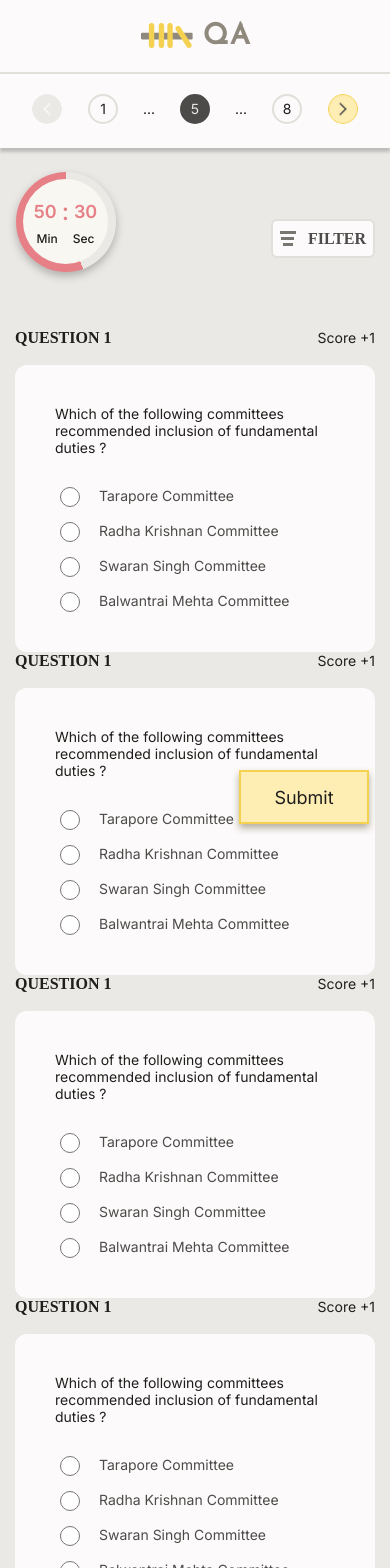
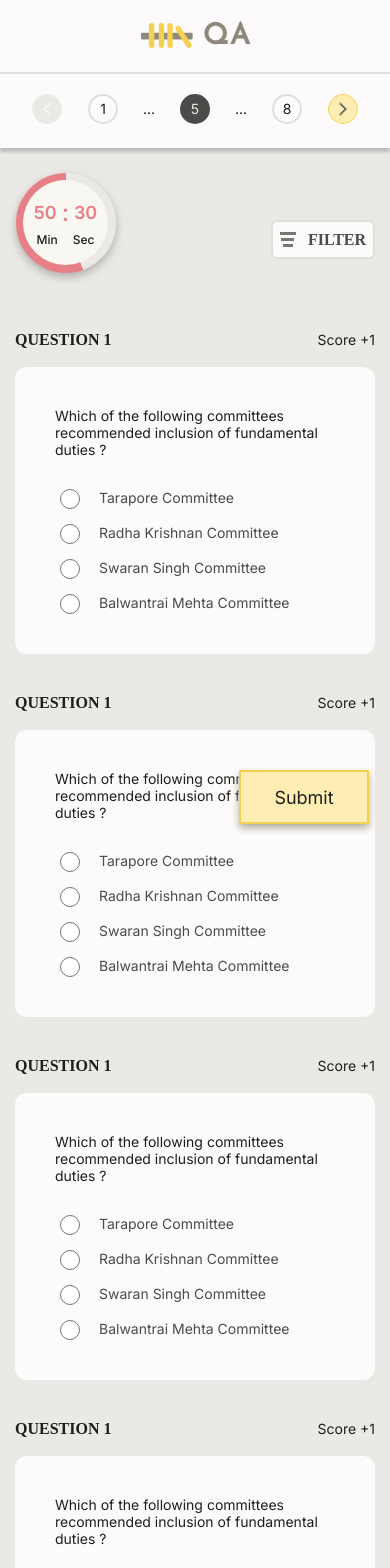
Before and after one commit to Rani-rathod/mcq-test-portal, a Next.js app: page /McqComponent in a window 390 px wide. Shown: the top 1568 px of the page. Built offline with nearby package versions, Linux system fonts and the light colour scheme; a web font is replaced by a local one.

Commit message:
fixed timer

```diff
--- a/app/McqComponent/Container.css
+++ b/app/McqComponent/Container.css
@@ -74,6 +74,7 @@
         /* border: 1px solid blue; */
         padding-top: 40px;
         padding-bottom: 40px;
+        margin-bottom: 40px;
     }
 }
 
--- a/app/McqComponent/filter.css
+++ b/app/McqComponent/filter.css
@@ -127,7 +127,7 @@
         justify-content: space-between;
         align-items: center;
         width: 100%;
-        height: 181px;
+        height: 183px;
     }
 }
 
```
